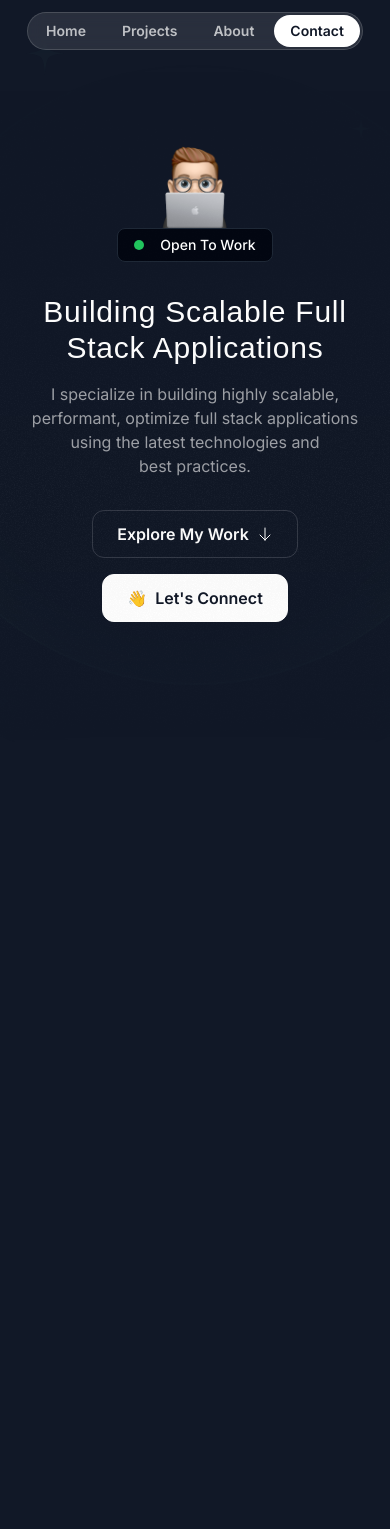
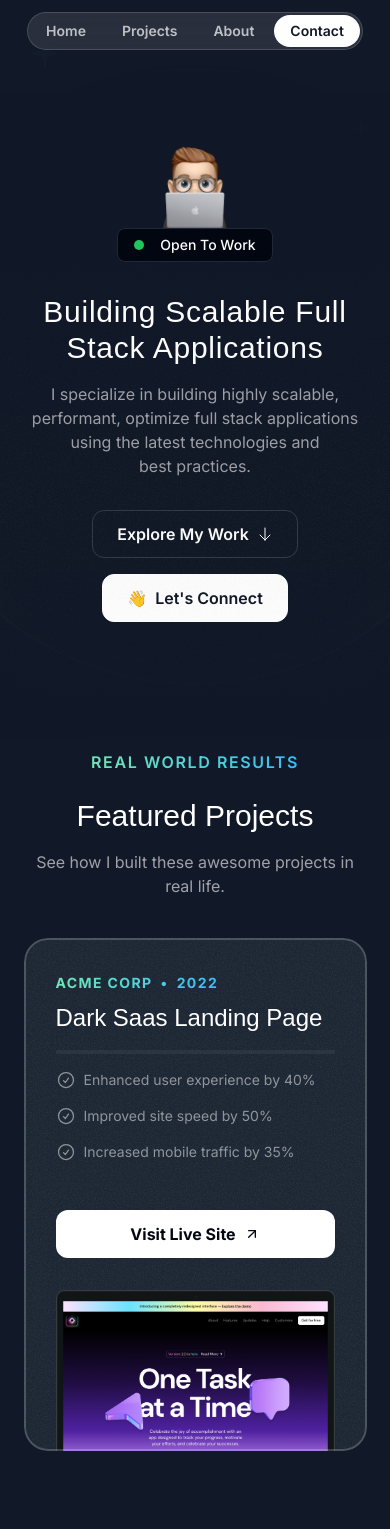
Before and after one commit to Awais-Ansarii/my-portfolio, a Next.js app: page / in a window 390 px wide. Shown: the top 1529 px of the page. Before the commit the page ends 985 px from the top, so only its background shows below. Built offline with nearby package versions, Linux system fonts and the light colour scheme; a web font is replaced by a local one.

Commit message:
Featured Section added

```diff
--- a/src/app/globals.css
+++ b/src/app/globals.css
@@ -13,3 +13,9 @@
       rounded-full border-emerald-300/5 shadow-[0_0_80px_inset] shadow-emerald-300/5;
   }
 }
+
+@layer utilities {
+  .container {
+    @apply lg:max-w-5xl;
+  }
+}
--- a/src/app/page.tsx
+++ b/src/app/page.tsx
@@ -1,11 +1,13 @@
 import Header from "@/sections/Header";
 import { HeroSection } from "@/sections/Hero";
+import { ProjectsSection } from "@/sections/Projects";
 
 export default function Home() {
   return (
     <div>
-     <Header />
-     <HeroSection />
+      <Header />
+      <HeroSection />
+      <ProjectsSection />
     </div>
   );
 }
--- a/src/sections/Projects.tsx
+++ b/src/sections/Projects.tsx
@@ -1,7 +1,11 @@
 import darkSaasLandingPage from "@/assets/images/dark-saas-landing-page.png";
 import lightSaasLandingPage from "@/assets/images/light-saas-landing-page.png";
 import aiStartupLandingPage from "@/assets/images/ai-startup-landing-page.png";
-
+import Link from "next/link";
+import Image from "next/image";
+import CheckCircleIcon from "@/assets/icons/check-circle.svg";
+import ArrowUpRightIcon from "@/assets/icons/arrow-up-right.svg";
+import GrainImage from "@/assets/images/grain.jpg";
 const portfolioProjects = [
   {
     company: "Acme Corp",
@@ -42,5 +46,79 @@
 ];
 
 export const ProjectsSection = () => {
-  return <div>Projects Section</div>;
+  return (
+    <section className="pb-16 lg:py-24">
+      <div className="container">
+        <div className="flex justify-center">
+          <p className="uppercase font-semibold tracking-widest bg-gradient-to-r from-emerald-300 to-sky-400 text-transparent bg-clip-text text-center">
+            Real World Results
+          </p>
+        </div>
+        <h2 className="text-center text-3xl md:text-5xl font-serif mt-6">
+          Featured Projects
+        </h2>
+        <p className="text-center text-white/60 mt-4 md:text-lg lg:text-xl md:max-w-md md:mx-auto">
+          See how I built these awesome projects in real life.
+        </p>
+
+        <div className="flex flex-col gap-20 mt-10 md:mt-20">
+          {portfolioProjects?.map((project, index) => {
+            return (
+              <div
+                className="bg-gray-800 rounded-3xl relative after:content-'' after:absolute after:inset-0 after:outline-2 after:outline  after:-outline-offset-2 after:rounded-3xl z-0 after:z-10 after:outline-white/20 overflow-hidden px-8 md:px-10 lg:px-12 pt-8 lg:pt-16 md:pt-12 after:pointer-events-none"
+                key={index}
+              >
+                <div
+                  className="absolute inset-0 -z-10 opacity-5"
+                  style={{ backgroundImage: `url(${GrainImage.src})` }}
+                ></div>
+                <div className="lg:grid lg:grid-cols-2 lg:gap-16">
+                  <div className="lg:pb-16">
+                  <div className="bg-gradient-to-r from-emerald-300 to-sky-400 text-transparent bg-clip-text inline-flex uppercase font-bold tracking-widest text-sm gap-2 ">
+                    <span>{project.company}</span>
+                    <span>&bull;</span>
+                    <span>{project.year}</span>
+                  </div>
+
+                  <h3 className="font-serif text-2xl md:text-4xl mt-2 md:mt-5">
+                    {project.title}
+                  </h3>
+                  <hr className="mt-4 md:mt-5 border-2 border-white/5" />
+                  <ul className="flex flex-col gap-4 mt-4 md:mt-5">
+                    {project.results?.map((result, index) => {
+                      return (
+                        <li
+                          key={index}
+                          className="flex gap-2 text-sm md:text-base text-white/50"
+                        >
+                          <CheckCircleIcon className="size-5 md:size-6" />
+                          <span>{result.title}</span>
+                        </li>
+                      );
+                    })}
+                    <Link href={project.link}>
+                      <button className="bg-white text-gray-950 rounded-xl h-12 w-full font-bold inline-flex justify-center items-center gap-2 mt-8 md:w-auto px-6">
+                        <span>Visit Live Site</span>
+
+                        <ArrowUpRightIcon className="size-4" />
+                      </button>
+                    </Link>
+                  </ul>
+                  </div>
+                  <div className="lg:relative">
+                    <Image
+                      src={project.image}
+                      alt={project.title}
+                      priority
+                      className="mt-8 -mb-4 md:-mb-0 lg:mt-0 lg:absolute lg:w-auto lg:h-full lg:max-w-none"
+                    />
+                  </div>
+                </div>
+              </div>
+            );
+          })}
+        </div>
+      </div>
+    </section>
+  );
 };
```
